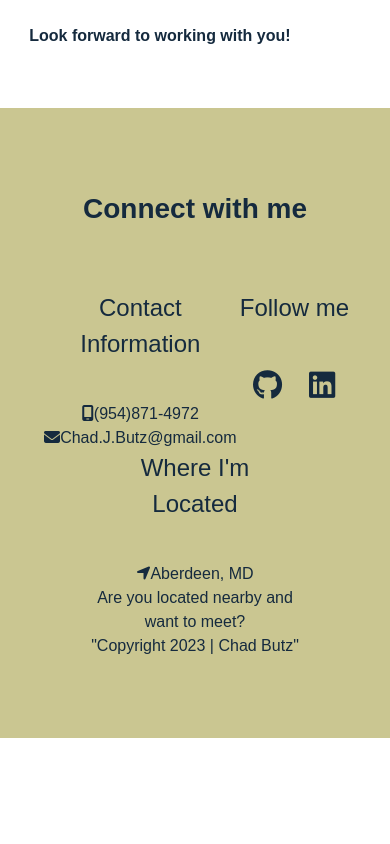
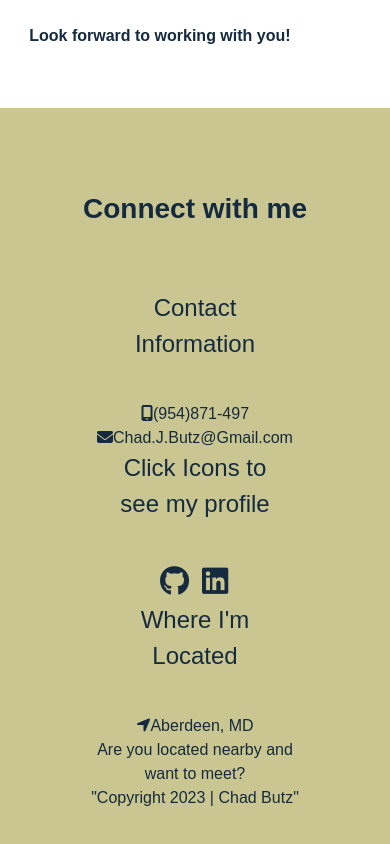
Before and after one commit to Chad-J-B/Portfolio, a website built with Parcel: page index.html in a window 390 px wide. Shown: the part 6054-6898 px from the top of the page. Before the commit the page ends 6792 px from the top, so only its background shows below. Built offline with nearby package versions, Linux system fonts and the light colour scheme; a web font is replaced by a local one.

Commit message:
Made contact information clickable

```diff
--- a/css/main.css
+++ b/css/main.css
@@ -442,6 +442,12 @@ footer h4 {
   width: 100%;
 }
 
+footer .contact-title{
+  display: flex;
+  justify-content: center;
+  align-items: center;
+}
+
 footer .follow-section {
   display: flex;
   flex-flow: row wrap;
@@ -450,7 +456,7 @@ footer .follow-section {
 
 footer .social-icons {
   display: flex;
-  justify-content: space-around;
+  justify-content: center;
 }
 
 footer ul {
--- a/index.html
+++ b/index.html
@@ -228,11 +228,11 @@
       <div class="contact-wrapper">
         <div class="contact-info">
           <h5 class="contact-title">Contact Information</h5>
-          <p><i class="fa-solid fa-mobile-screen"></i>(954)871-4972</p>
-          <p><i class="fa-solid fa-envelope fa-flip"></i>Chad.J.Butz@gmail.com</p>
+          <p><i class="fa-solid fa-mobile-screen"></i><a href="tel:9548714972">(954)871-497</a></p>
+          <p><i class="fa-solid fa-envelope fa-flip"></i><a href="mailto: Chad.J.Butz@gmail.com">Chad.J.Butz@Gmail.com</a></p>
         </div>
         <div class="contact-follow-section">
-          <h5 class="contact-title">Follow me</h5>
+          <h5 class="contact-title">Click Icons to<br>see my profile</h5>
           <ul class="social-icons">
             <li>
               <a href="https://github.com/Chad-J-B" target="_blank">
@@ -240,8 +240,7 @@
               </a>
             </li>
             <li>
-              <a href="https://www.linkedin.com/public-profile/settings?lipi=urn%3Ali%3Apage%3Ad_flagship3_profile_self_edit_contact-info%3BFlNrUXPASBGnez2TZmxcxA%3D%3D
-              " target="_blank">
+              <a href="https://www.linkedin.com/in/chad-j-butz" target="_blank">
               <i class="fab fa-linkedin fa-bounce"></i>
              </a>
             </li>
```
